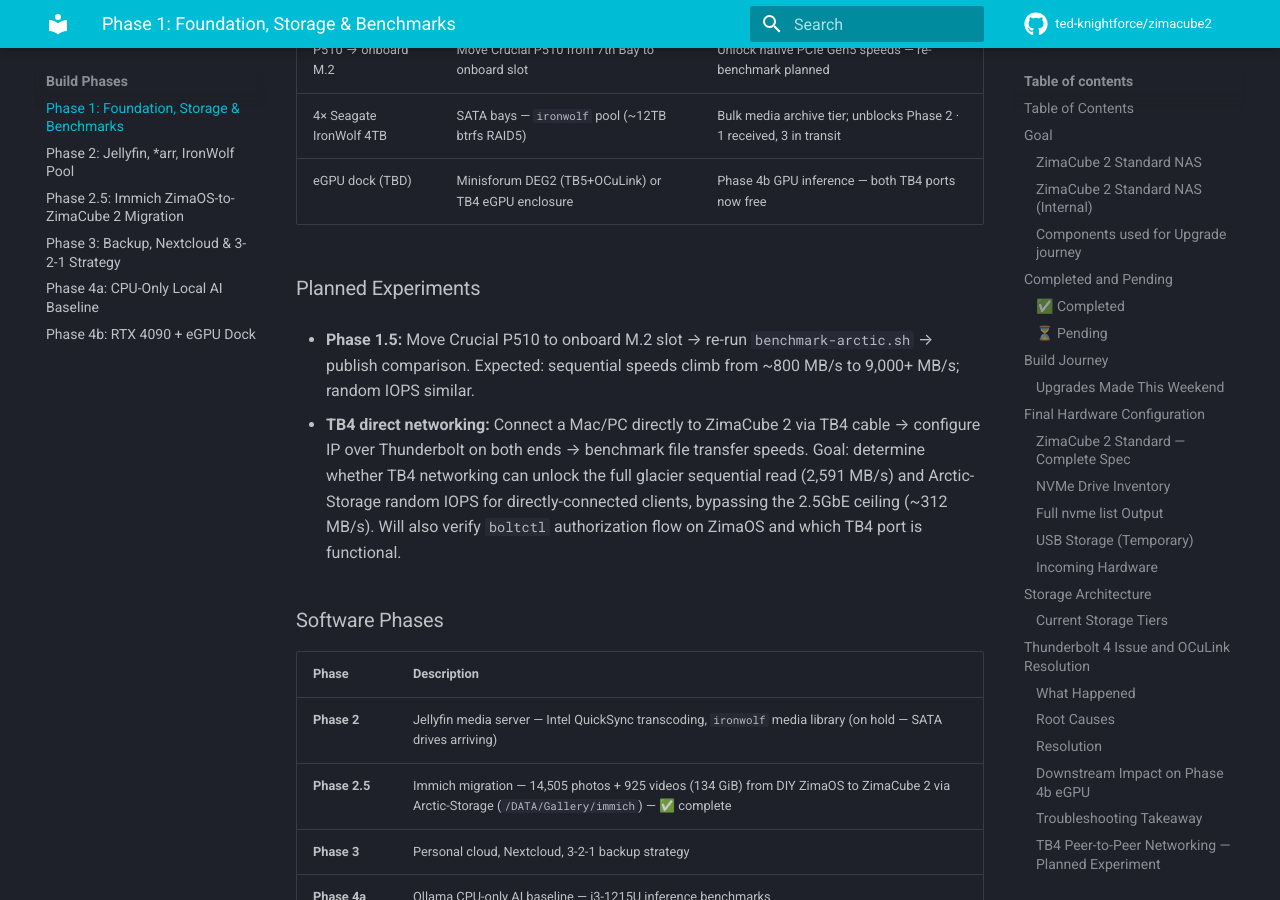
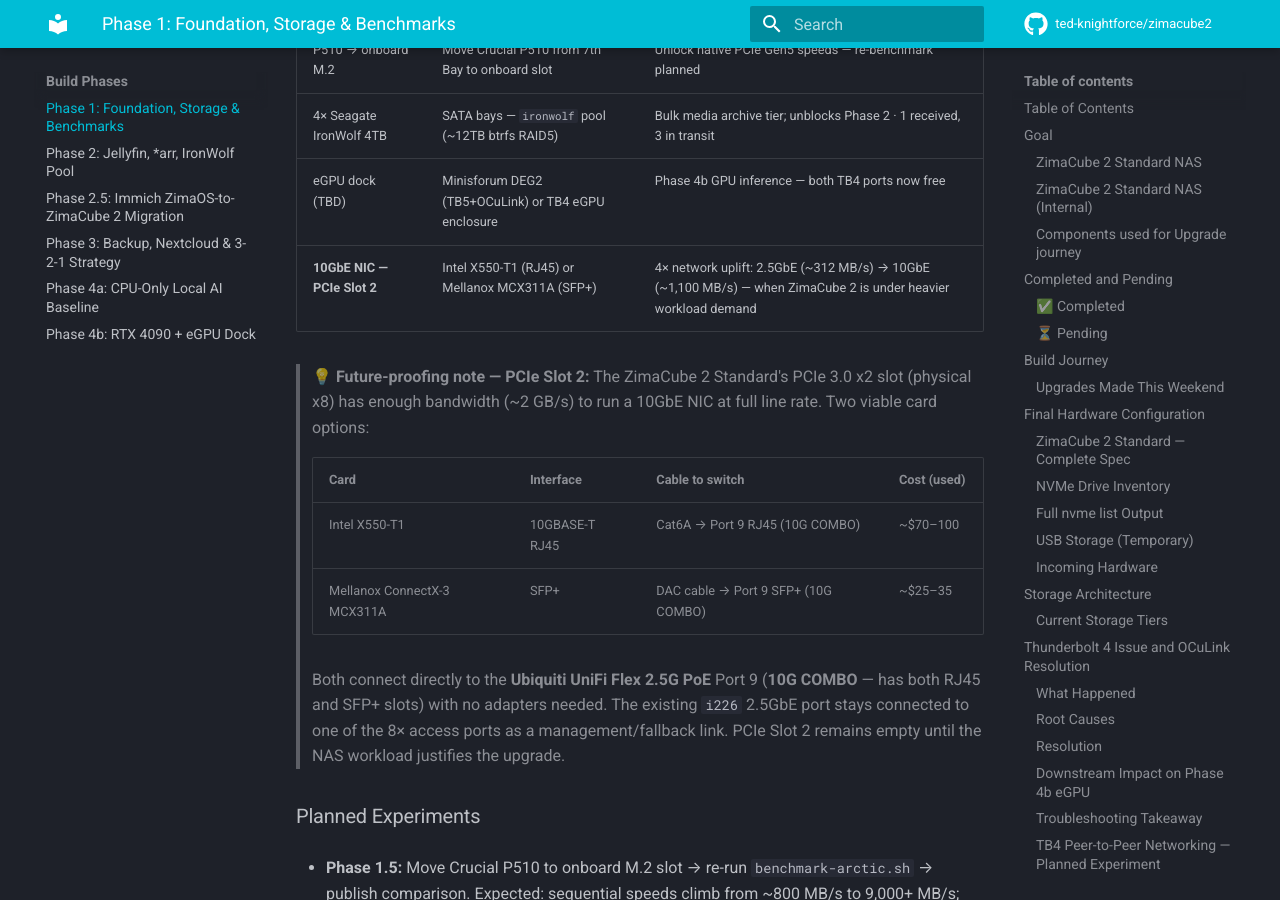
Before and after one commit to ted-knightforce/zimacube2, an MkDocs documentation site: the page built from docs/phases/01-foundation.md, in a window 1280 px wide and 900 px high, scrolled down 46653 px. Built offline with MkDocs 1.6.1 and Material for MkDocs 9.7.7, drawn with Linux system fonts in a browser that asks for light colours; comment, search, counter and statistics services are not loaded; some of the changed text lies outside the part shown.

Commit message:
Phase 1: document 10GbE NIC upgrade path for PCIe Slot 2

```diff
--- a/docs/phases/01-foundation.md
+++ b/docs/phases/01-foundation.md
@@ -199,7 +199,7 @@
 | Network | 2× Intel i226 2.5GbE | 1 port active → Ubiquiti Flex Mini 2.5G 5-Port Managed Switch · 2nd port unused (no current use case — to explore in future) |
 | Thunderbolt | 2× Thunderbolt 4 ports (both free — eGPU or direct networking use) |
 | PCIe Slot 1 | Physical x16 slot · PCIe 4.0 x4 lanes → OCuLink SFF-8612 adapter |
-| PCIe Slot 2 | Physical x8 slot · PCIe 3.0 x2 lanes → available |
+| PCIe Slot 2 | Physical x8 slot · PCIe 3.0 x2 lanes → **available — reserved for future 10GbE NIC upgrade** |
 | 7th Bay | 4× M.2 NVMe slots (800 MB/s total bridge cap on Standard) |
 | Onboard M.2 | Additional slot available → planned P510 migration (Phase 1.5) |
 | SATA Bays | 6× 3.5"/2.5" SATA bays (empty — drives arriving soon) |
@@ -764,6 +764,16 @@
 | P510 → onboard M.2 | Move Crucial P510 from 7th Bay to onboard slot | Unlock native PCIe Gen5 speeds — re-benchmark planned |
 | 4× Seagate IronWolf 4TB | SATA bays — `ironwolf` pool (~12TB btrfs RAID5) | Bulk media archive tier; unblocks Phase 2 · 1 received, 3 in transit |
 | eGPU dock (TBD) | Minisforum DEG2 (TB5+OCuLink) or TB4 eGPU enclosure | Phase 4b GPU inference — both TB4 ports now free |
+| **10GbE NIC — PCIe Slot 2** | Intel X550-T1 (RJ45) or Mellanox MCX311A (SFP+) | 4× network uplift: 2.5GbE (~312 MB/s) → 10GbE (~1,100 MB/s) — when ZimaCube 2 is under heavier workload demand |
+
+> 💡 **Future-proofing note — PCIe Slot 2:** The ZimaCube 2 Standard's PCIe 3.0 x2 slot (physical x8) has enough bandwidth (~2 GB/s) to run a 10GbE NIC at full line rate. Two viable card options:
+>
+> | Card | Interface | Cable to switch | Cost (used) |
+> |---|---|---|---|
+> | Intel X550-T1 | 10GBASE-T RJ45 | Cat6A → Port 9 RJ45 (10G COMBO) | ~$70–100 |
+> | Mellanox ConnectX-3 MCX311A | SFP+ | DAC cable → Port 9 SFP+ (10G COMBO) | ~$25–35 |
+>
+> Both connect directly to the **Ubiquiti UniFi Flex 2.5G PoE** Port 9 (**10G COMBO** — has both RJ45 and SFP+ slots) with no adapters needed. The existing `i226` 2.5GbE port stays connected to one of the 8× access ports as a management/fallback link. PCIe Slot 2 remains empty until the NAS workload justifies the upgrade.
 
 ### Planned Experiments
 
```
